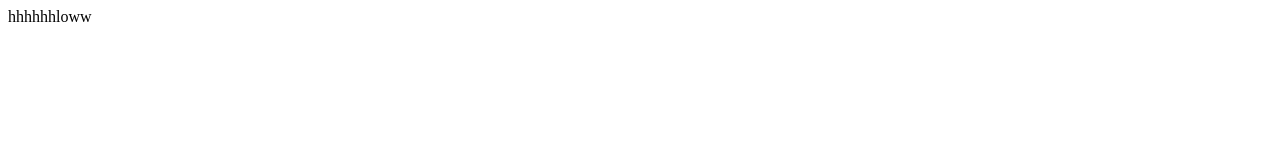
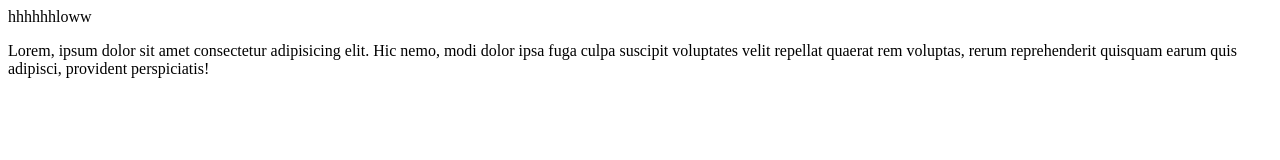
Before and after one commit to MalikSameer-code/localrepo, a plain HTML site: page index.html in a window 1280 px wide. Drawn offline with Linux system fonts and the light colour scheme.

Commit message:
in vicky

```diff
--- a/index.html
+++ b/index.html
@@ -7,6 +7,7 @@
 </head>
 <body>
     hhhhhhloww
+    <p>Lorem, ipsum dolor sit amet consectetur adipisicing elit. Hic nemo, modi dolor ipsa fuga culpa suscipit voluptates velit repellat quaerat rem voluptas, rerum reprehenderit quisquam earum quis adipisci, provident perspiciatis!</p>
 
 </body>
 </html>
```
